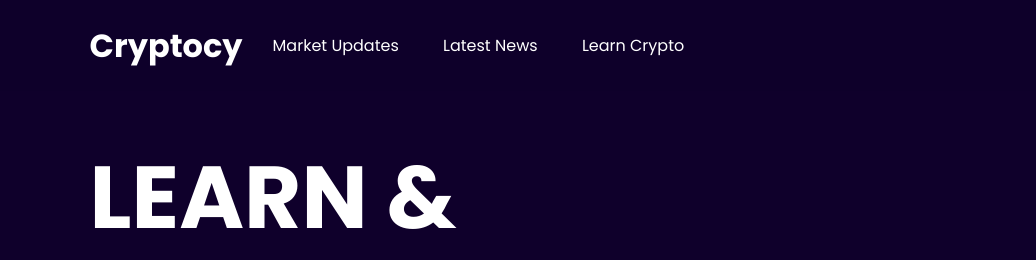
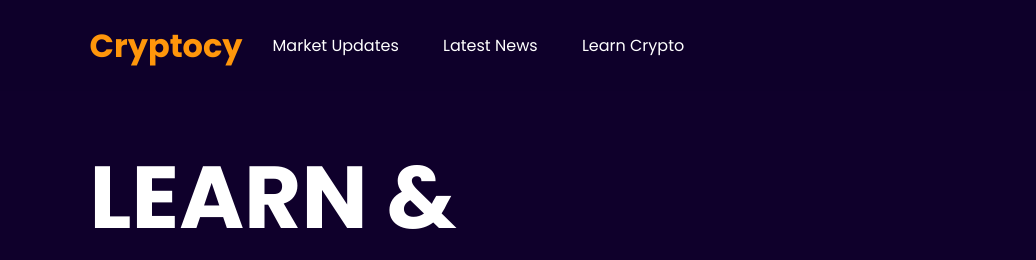
Before and after one commit to Dawn-o/cryptocy, a plain HTML site: page index.html in a window 1280 px wide. Shown: the top 260 px of the page, 0-1036 px from the left. Drawn offline with nearby package versions, Linux system fonts and the light colour scheme; no server answers.

Commit message:
change title text color

```diff
--- a/style.css
+++ b/style.css
@@ -169,7 +169,7 @@ nav {
 
 nav h1 a {
   text-decoration: none;
-  color: #fff;
+  color: #ff960b;
   font-size: 32px;
   margin-right: 10px;
 }
```
